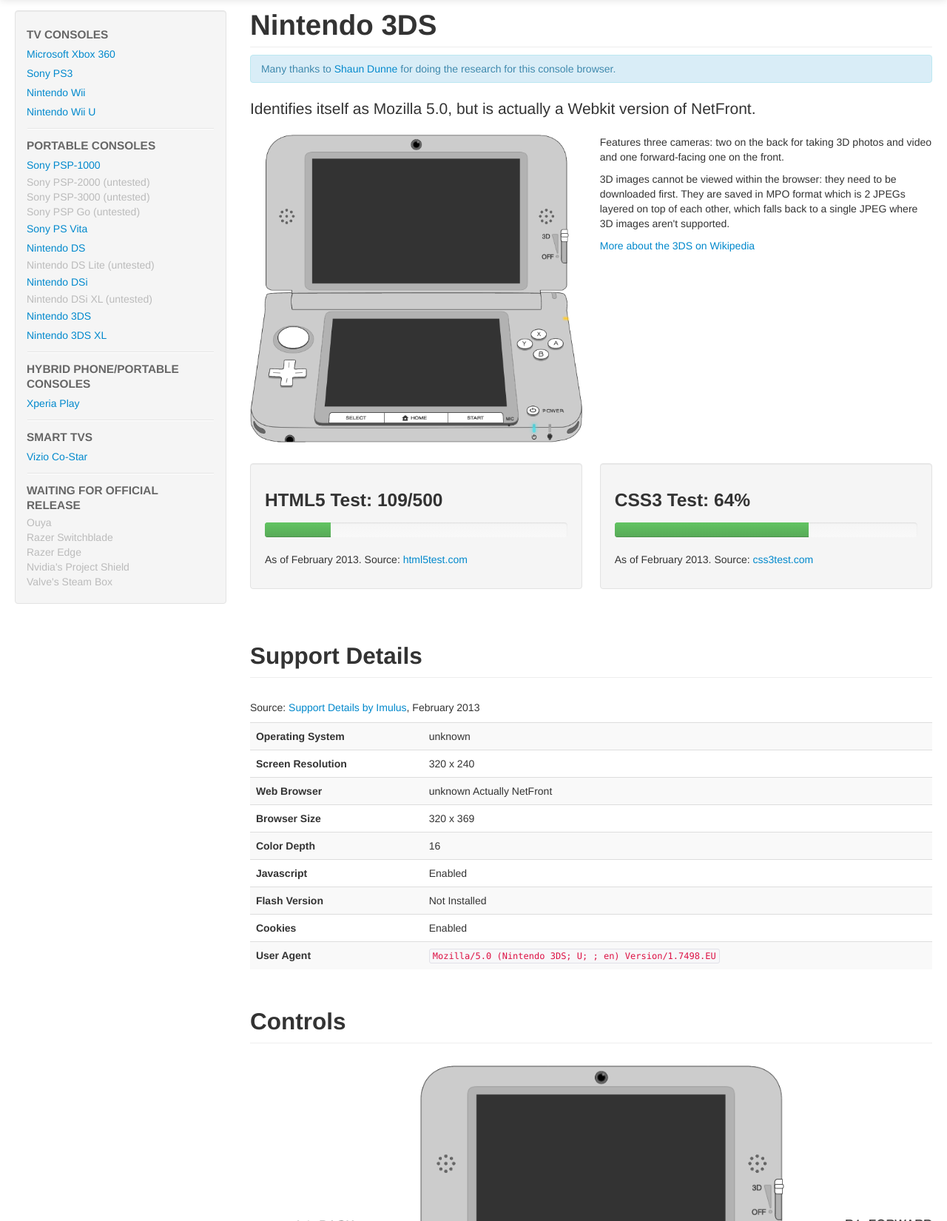
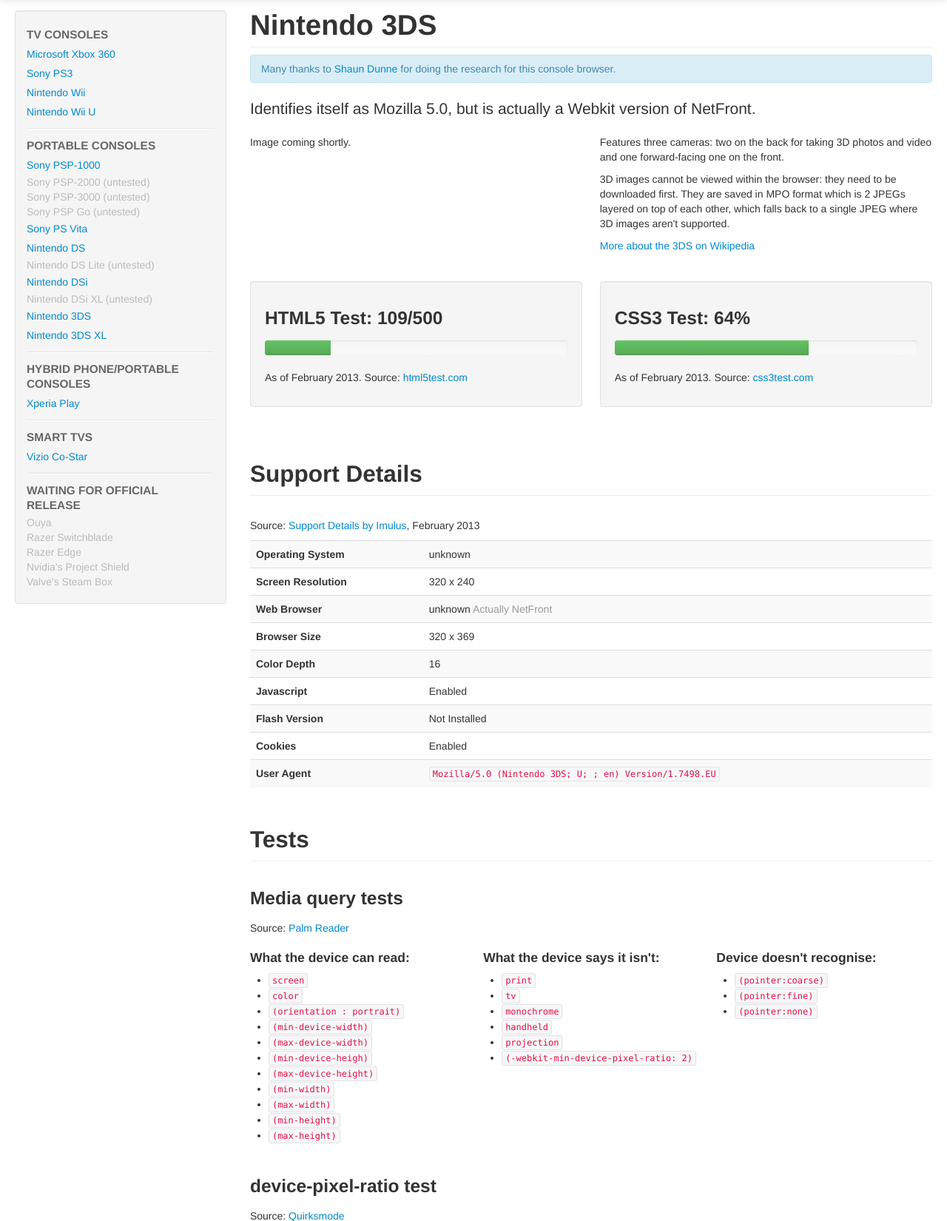
Before and after one commit to maban/console-browsers, a PHP site: page /device/3ds.php in a window 1280 px wide. Shown: the part 41-1691 px from the top of the page at 74% size. Run offline with PHP 8.4, Linux system fonts and the light colour scheme; some libraries are stand-ins or nearby versions.

Commit message:
Remove image of 3DS XL on 3DS page. Add note style.

```diff
--- a/device/3ds.php
+++ b/device/3ds.php
@@ -24,7 +24,9 @@
 
 				<div class="span6">
 
-					<img src="../image/3dsxl-controller.png" alt="diagram of the 3DS XL controller" />
+					<p>Image coming shortly.</p>
+
+					<?php/*<img src="../image/3dsxl-controller.png" alt="diagram of the 3DS XL controller" />*/?>
 
 				</div>
 
@@ -75,7 +77,7 @@
 				</tr>
 				<tr>
 					<th>Web Browser</th>
-					<td>unknown <span class="note">Actually NetFront</span></td>
+					<td>unknown <span class="muted">Actually NetFront</span></td>
 				</tr>
 				<tr>
 					<th>Browser Size</th>
@@ -103,7 +105,7 @@
 				</tr>
 			</table>
 
-			<h2 class="page-header">Controls</h2>
+			<?php/*<h2 class="page-header">Controls</h2>
 
 			<figure>
 				<a href="../image/diagram-3dsxl-controller.png">
@@ -112,7 +114,7 @@
 						<p><i class="icon icon-resize-full"></i> See big version</p>
 					</figcaption>
 				</a>
-			</figure>
+			</figure>*/?>
 
 			<h2 class="page-header">Tests</h2>
 
--- a/device/3dsxl.php
+++ b/device/3dsxl.php
@@ -73,7 +73,7 @@
 				</tr>
 				<tr>
 					<th>Web Browser</th>
-					<td>unknown <span class="note">Actually NetFront</span></td>
+					<td>unknown <span class="muted">Actually NetFront</span></td>
 				</tr>
 				<tr>
 					<th>Browser Size</th>
--- a/device/ps3.php
+++ b/device/ps3.php
@@ -76,7 +76,7 @@
 				</tr>
 				<tr>
 					<th>Web Browser</th>
-					<td>Safari -- <span class="note">Actually NetFront</span></td>
+					<td>Safari -- <span class="muted">Actually NetFront</span></td>
 				</tr>
 				<tr>
 					<th>Browser Size</th>
--- a/device/psvita.php
+++ b/device/psvita.php
@@ -79,7 +79,7 @@
 				</tr>
 				<tr>
 					<th>Web Browser</th>
-					<td>Safari -- <span class="note">Actually NetFront</span></td>
+					<td>Safari -- <span class="muted">Actually NetFront</span></td>
 				</tr>
 				<tr>
 					<th>Browser Size</th>
@@ -104,7 +104,7 @@
 				<tr>
 					<th>User Agent</th>
 					<td><code>Mozilla/5.0 (PlayStation Vita 1.69) AppleWebKit/531.22.8 (KHTML, like
-					Gecko) Silk/3.2</code> <span class="note">Silk is the browser for the Kindle Fire</span></td>
+					Gecko) Silk/3.2</code> <span class="muted">Silk is the browser for the Kindle Fire</span></td>
 				</tr>
 			</table>
 
--- a/device/wiiu.php
+++ b/device/wiiu.php
@@ -77,7 +77,7 @@
 				</tr>
 				<tr>
 					<th>Web Browser</th>
-					<td>Safari -- <span class="note">Actually NetFront</span></td>
+					<td>Safari -- <span class="muted">Actually NetFront</span></td>
 				</tr>
 				<tr>
 					<th>Browser Size</th>
```
